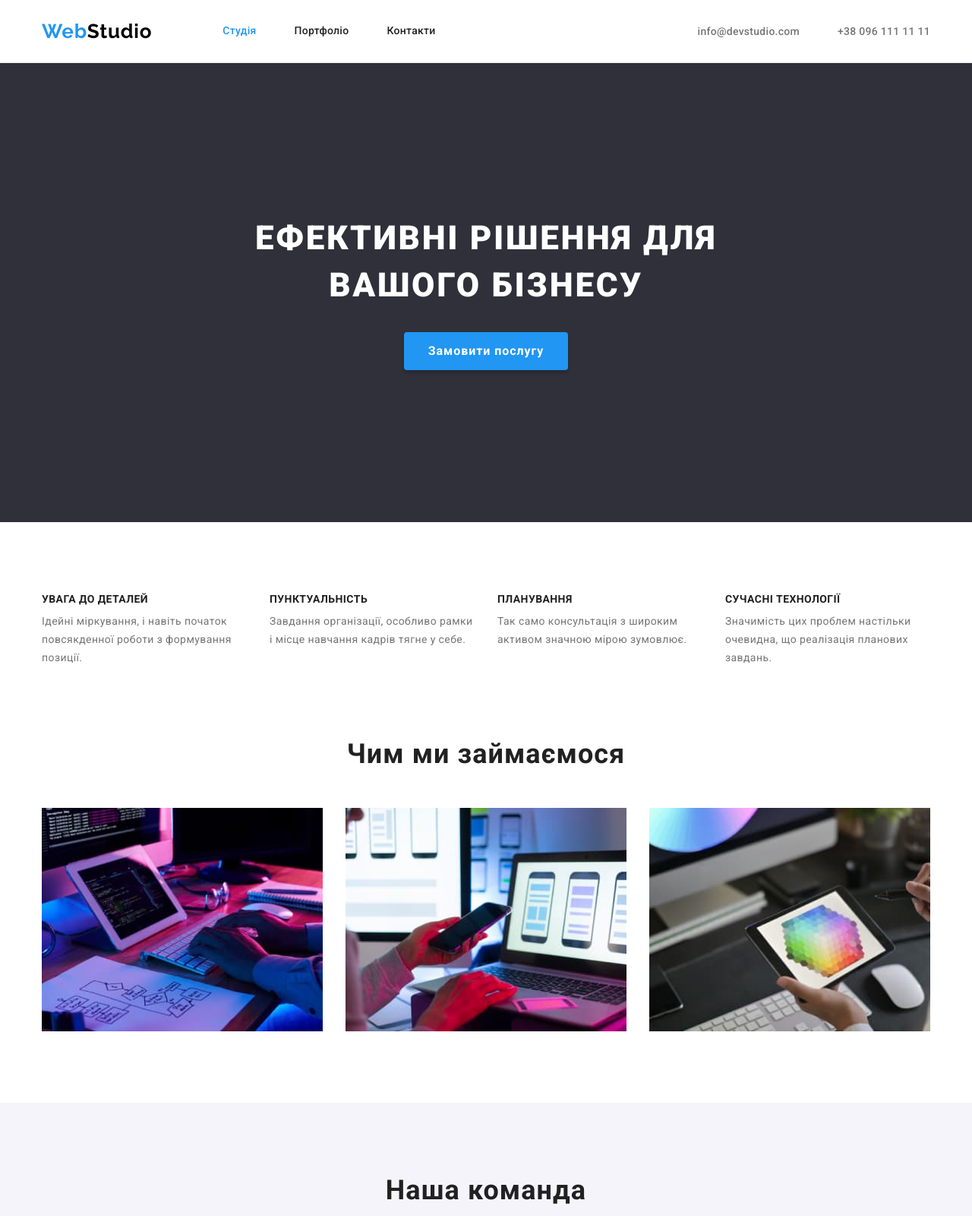
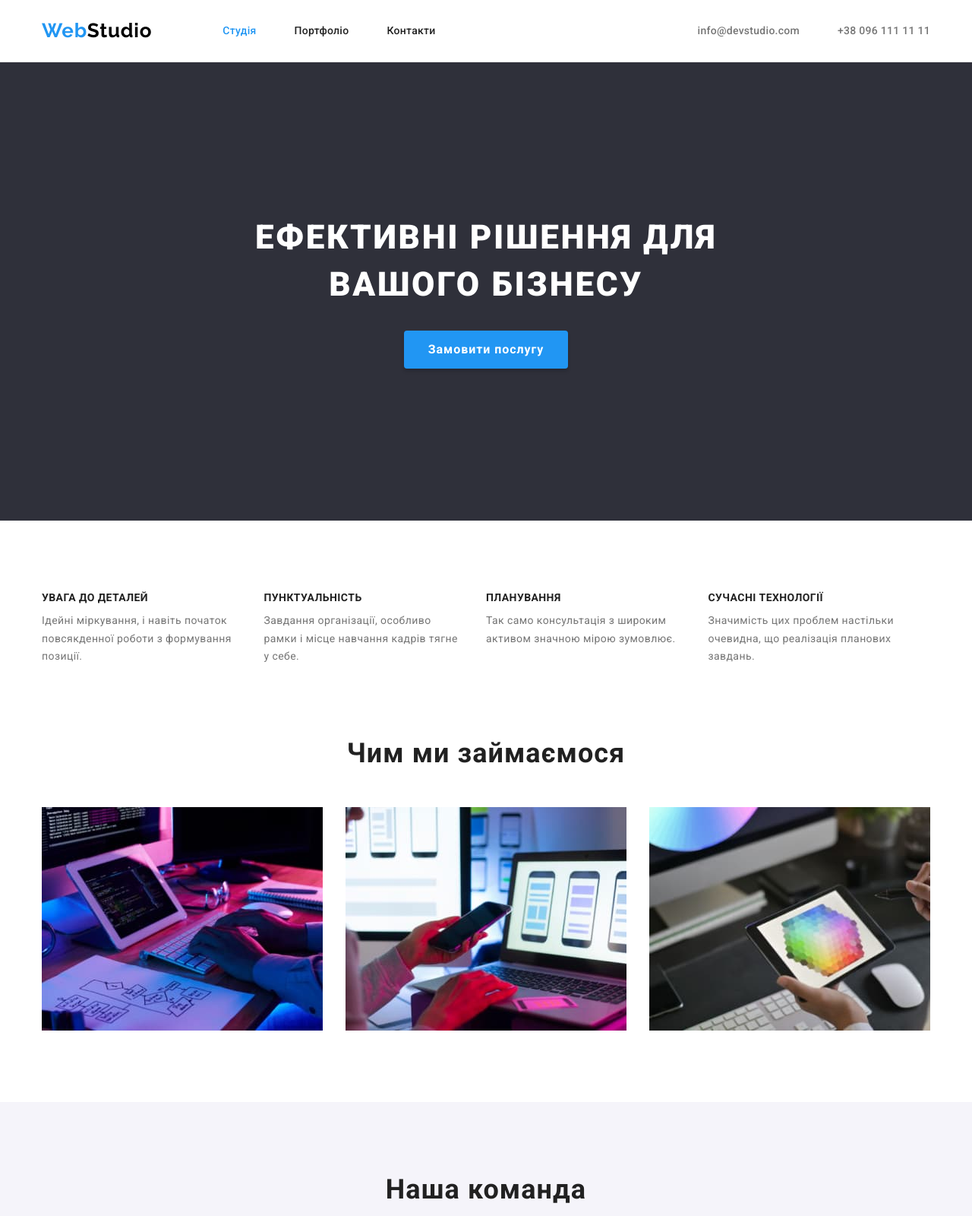
Before and after one commit to havura/goit-markup-hw-03, a plain HTML site: page index.html in a window 1280 px wide. Shown: the top 1600 px of the page at 76% size. Drawn offline with nearby package versions, Linux system fonts and the light colour scheme.

Commit message:
виправляє помилки, які вказав ментор

```diff
--- a/css/styles.css
+++ b/css/styles.css
@@ -17,6 +17,10 @@
   --accent-color: #2196f3;
   --hero-footer-bgc: #2f303a;
   --contacts-color: rgba(255, 255, 255, 0.6);
+  --page-header-border: #ececec;
+  --logo-header: #000000;
+  --portfolio-border: #eeeeee;
+  --hero-btn-hov-foc: #188ce8;
 }
 
 body {
@@ -72,10 +76,11 @@ img {
 }
 
 .page-header {
-  border-bottom: 1px solid #ececec;
+  border-bottom: 1px solid var(--page-header-border);
 }
 
 /* main-nav*/
+
 .nav {
   display: flex;
   align-items: center;
@@ -117,14 +122,13 @@ img {
 .auth-nav {
   display: flex;
   margin-left: auto;
-  padding-top: 32px;
-  padding-bottom: 32px;
 }
 .auth-nav .item + .item {
   margin-left: 50px;
 }
 
 .auth-nav .adress-link {
+  display: block;
   padding-top: 32px;
   padding-bottom: 32px;
   color: var(--main-text-color);
@@ -144,7 +148,7 @@ img {
 
 .logo {
   font-family: 'Raleway', sans-serif;
-  color: #000000;
+  color: var(--logo-header);
   font-weight: 700;
   font-size: 26px;
   line-height: 1.2;
@@ -226,13 +230,12 @@ img {
 }
 
 .portfolio-border {
-  border: 1px solid #eeeeee;
+  border: 1px solid var(--portfolio-border);
   border-top: none;
   padding: 20px 24px;
 }
 
 .portfolio-title {
-  font-weight: 700;
   font-size: 18px;
   line-height: 2;
   letter-spacing: 0.06em;
@@ -247,14 +250,13 @@ img {
 }
 
 .section-work {
-  padding-top: 47px;
+  padding-top: 0px;
   padding-bottom: 94px;
 }
 
 .work-title-main,
 .team-title-main {
   margin-bottom: 50px;
-  font-weight: 700;
   font-size: 36px;
   line-height: 1.17;
   color: var(--secondary-text-color);
@@ -262,13 +264,8 @@ img {
   text-align: center;
 }
 
-.section-features {
-  padding-top: 94px;
-  padding-bottom: 47px;
-}
 .features-title {
   margin-bottom: 10px;
-  font-weight: 700;
   font-size: 14px;
   line-height: 1.1;
   color: var(--secondary-text-color);
@@ -279,7 +276,6 @@ img {
   font-size: 14px;
   line-height: 1.7;
   letter-spacing: 0.03em;
-  width: 270px;
 }
 
 .team-title {
@@ -365,7 +361,7 @@ img {
 
 .hero-btn:hover,
 .hero-btn:focus {
-  background: #188ce8;
+  background: var(--hero-btn-hov-foc);
 }
 
 /* Footer*/
--- a/index.html
+++ b/index.html
@@ -17,6 +17,7 @@
     />
     <link rel="stylesheet" href="./css/styles.css" />
   </head>
+
   <body>
     <!--Шапка-->
 
@@ -52,7 +53,7 @@
       </section>
 
       <!--Переваги-->
-      <section class="section-features">
+      <section class="section section-features">
         <div class="conteiner">
           <h2 class="features-title-main vis-hidden">Переваги</h2>
           <ul class="features-list list">
@@ -86,7 +87,7 @@
 
       <!--Наша робота-->
 
-      <section class="section-work">
+      <section class="section section-work">
         <div class="conteiner">
           <h2 class="title work-title-main">Чим ми займаємося</h2>
           <ul class="work-list list">
```
